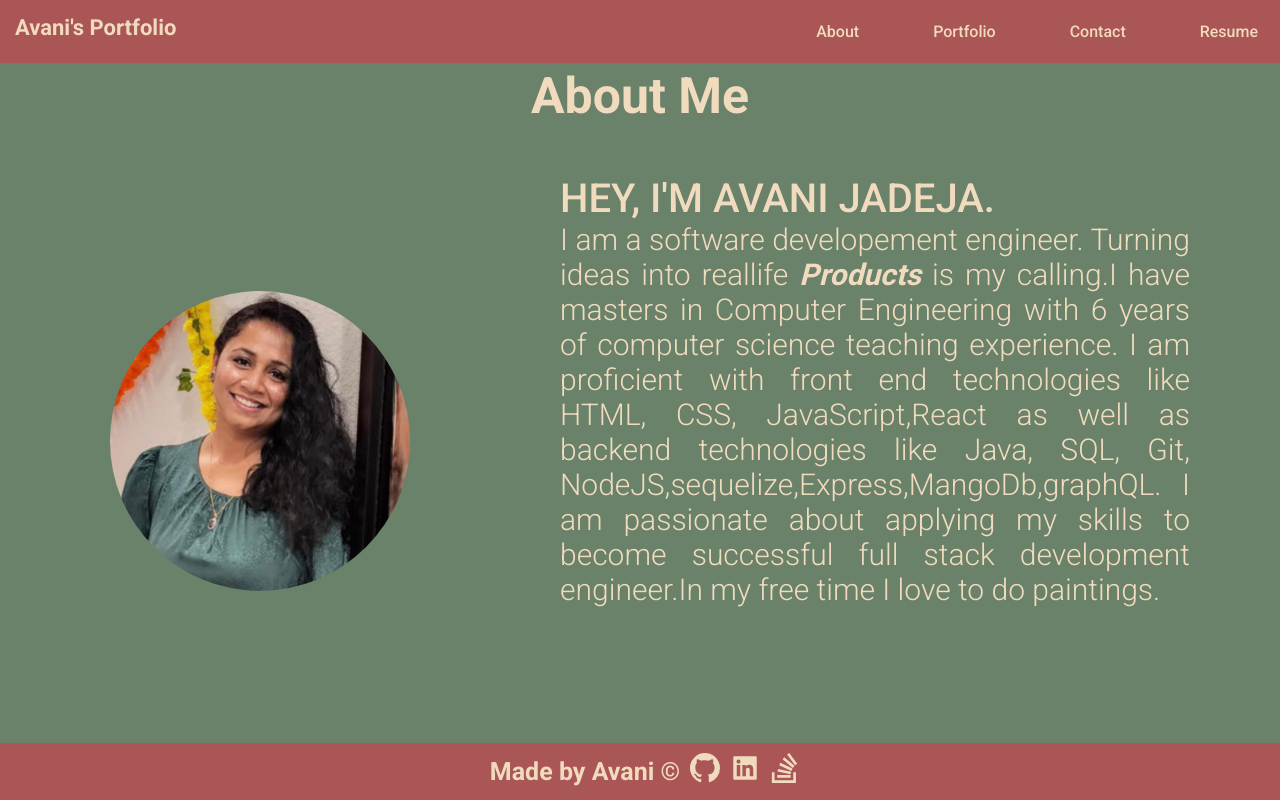
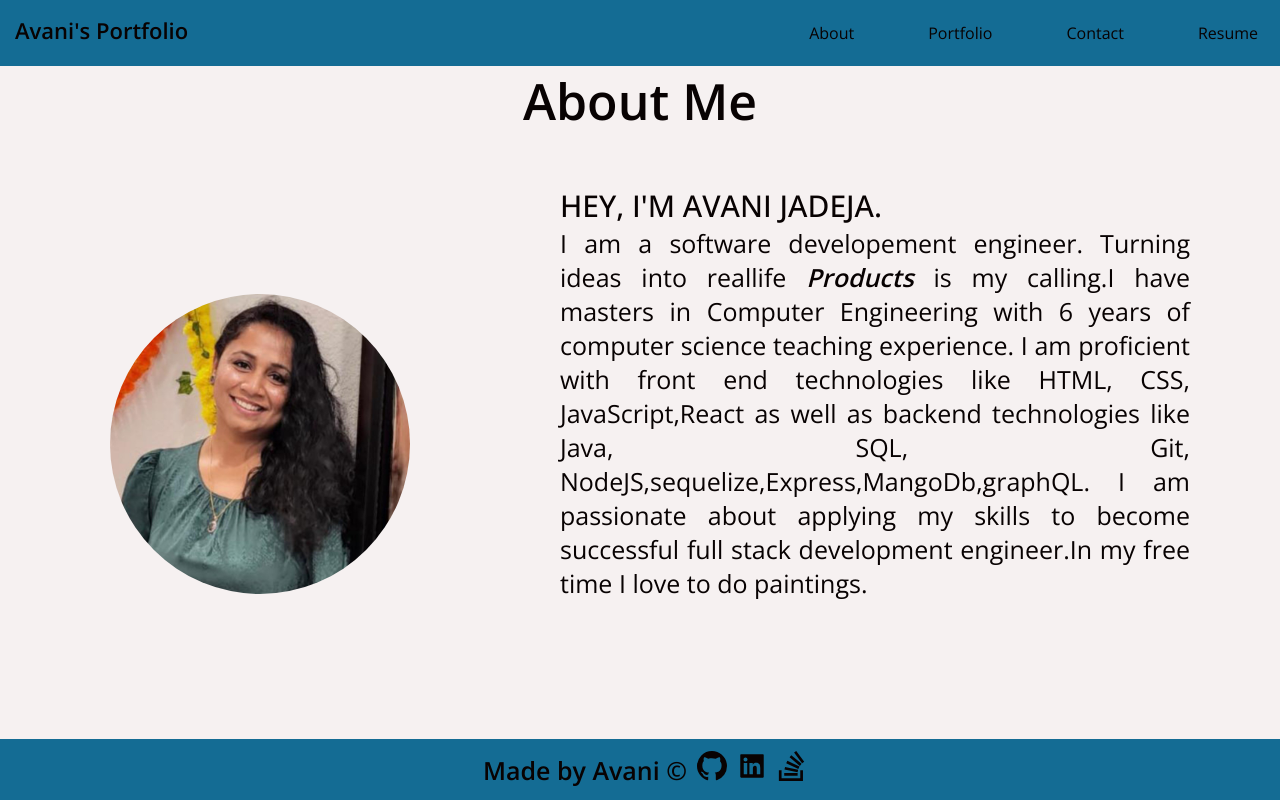
Before and after one commit to avanijadeja/react_portfolio, a React (Create React App) app: page / in a window 1280 px wide. Built offline with nearby package versions, Linux system fonts and the light colour scheme.

Commit message:
Change color and font for website

```diff
--- a/public/index.html
+++ b/public/index.html
@@ -11,15 +11,17 @@
     />
     <link rel="preconnect" href="https://fonts.googleapis.com" />
     <link rel="preconnect" href="https://fonts.gstatic.com" crossorigin />
+    <link rel="preconnect" href="https://fonts.googleapis.com" />
+    <link rel="preconnect" href="https://fonts.gstatic.com" crossorigin />
     <link
-      href="https://fonts.googleapis.com/css2?family=Roboto:wght@100;300;500;700&display=swap"
+      href="https://fonts.googleapis.com/css2?family=Open+Sans:wght@300;400;500;600&display=swap"
       rel="stylesheet"
     />
 
     <title>React Portfolio Website</title>
     <style>
       * {
-        font-family: "Roboto", sans-serif;
+        font-family: "Open Sans", sans-serif;
         margin: 0;
       }
     </style>
--- a/src/index.css
+++ b/src/index.css
@@ -6,10 +6,10 @@
 
 /* Define Variable for color  */
 :root {
-  --primary-color: #f1dbbf;
-  --secondary-color: #aa5656;
-  --light-color: #b99b6b;
-  --dark-color: #698269;
+  --primary-color: #080202;
+  --secondary-color: #146c94;
+  --light-color: #19a7ce;
+  --dark-color: #f6f1f1;
 }
 
 /*  Define global css */
@@ -94,8 +94,7 @@ header nav ul li a:hover {
 .sub-section {
   display: flex;
   height: 100%;
-  justify-content: space-between;
-  align-items: center;
+  justify-content: center;
 }
 
 /* className information has value about me and information */
@@ -109,7 +108,7 @@ header nav ul li a:hover {
 
 /* apply color to about me h2 text */
 .information h2 {
-  font-size: 40px;
+  font-size: 30px;
   font-weight: 500;
 }
 
@@ -165,7 +164,7 @@ header nav ul li a:hover {
 /* set margin,fonts-ze and wigth to main header pragraph tag */
 .hero-text p {
   margin: 0;
-  font-size: 30px;
+  font-size: 25px;
   font-weight: 300;
 }
 
@@ -272,8 +271,8 @@ header nav ul li a:hover {
 input {
   font-size: 1rem;
   padding: 0.25rem;
-  border: 1px solid var(--dark-color);
-  outline: none;
+  border: 3px solid #cccccc;
+  /* outline: none; */
   border-radius: 3px;
   transition: box-shadow 0.2s;
   width: 600px;
```
